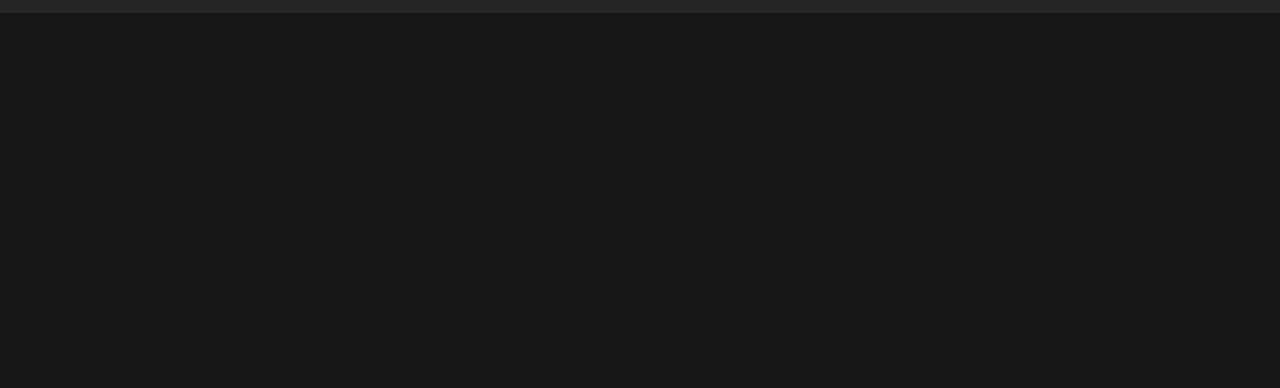
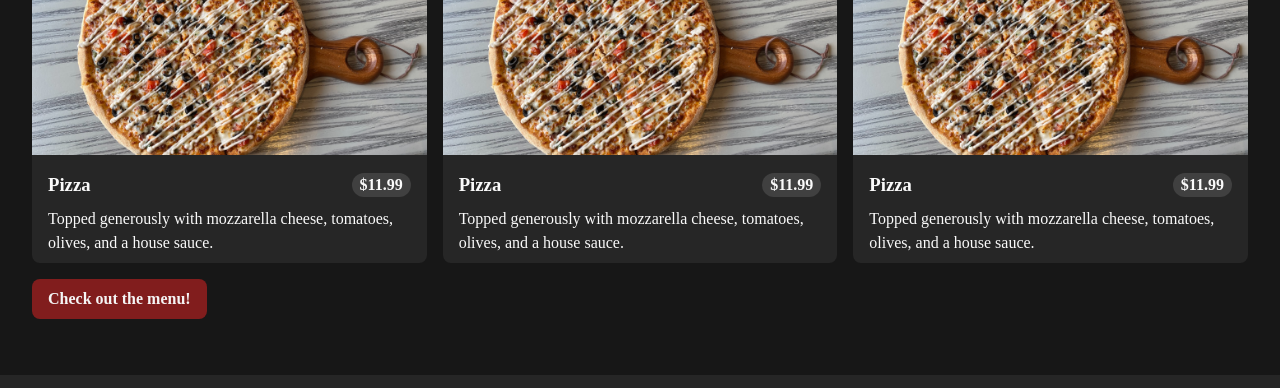
Before and after one commit to scorpi4n/TOP-restaurant-page, a website built with webpack: page src/index.html in a window 1280 px wide. Shown: the part 1159-1547 px from the top of the page. Before the commit the page ends 1172 px from the top, so only its background shows below. Built offline with nearby package versions, Linux system fonts and the light colour scheme.

Commit message:
Create menu preview for home page

```diff
--- /dev/null
+++ b/src/components/MenuPreview.js
@@ -0,0 +1,22 @@
+import MenuItem from "../components/MenuItem"
+import foodItems from "../data/foodItems"
+
+export default function () {
+	const MenuPreview = document.createElement('article')
+	MenuPreview.classList.add('menu-preview')
+
+	const arrayEl = document.createElement('div')
+	arrayEl.classList.add('grid')
+	for (let i = 0; i < 3; i++) {
+		arrayEl.appendChild(MenuItem(foodItems[i]))
+	}
+	MenuPreview.appendChild(arrayEl)
+
+	const cta = document.createElement('button')
+	cta.classList.add('cta', 'flex')
+	cta.innerText = "Check out the menu!"
+	MenuPreview.appendChild(cta)
+
+
+	return MenuPreview
+}
--- a/src/pages/home.js
+++ b/src/pages/home.js
@@ -1,11 +1,12 @@
 import Hero from "../components/Hero"
 import SocialProof from "../components/SocialProof"
+import MenuPreview from "../components/MenuPreview"
 
 export default function () {
 	const home = document.createElement('div')
 	home.appendChild(Hero())
 	home.appendChild(SocialProof())
-	// menu preview
+	home.appendChild(MenuPreview())
 	// leave a review
 
 	return home
--- a/src/styles/style.css
+++ b/src/styles/style.css
@@ -33,7 +33,7 @@
 	background-color: hsl(0, 63%, 31%);
 	border: none;
 	border-radius: .5rem;
-	color: inherit;
+	color: var(--neutral-100);
 	cursor: default;
 	display: inline-block;
 	font-weight: bold;
@@ -152,6 +152,17 @@ blockquote::after {
 	margin-inline: auto;
 	position: absolute;
 	right: 0;
+}
+
+.menu-preview {
+	--bottom-padding: 3rem;
+
+	padding: calc(var(--bottom-padding) - 1rem) 2rem var(--bottom-padding);
+}
+
+.menu-preview>.grid {
+	gap: 1rem;
+	grid-template-columns: repeat(3, 1fr);
 }
 
 /* footer */
```
